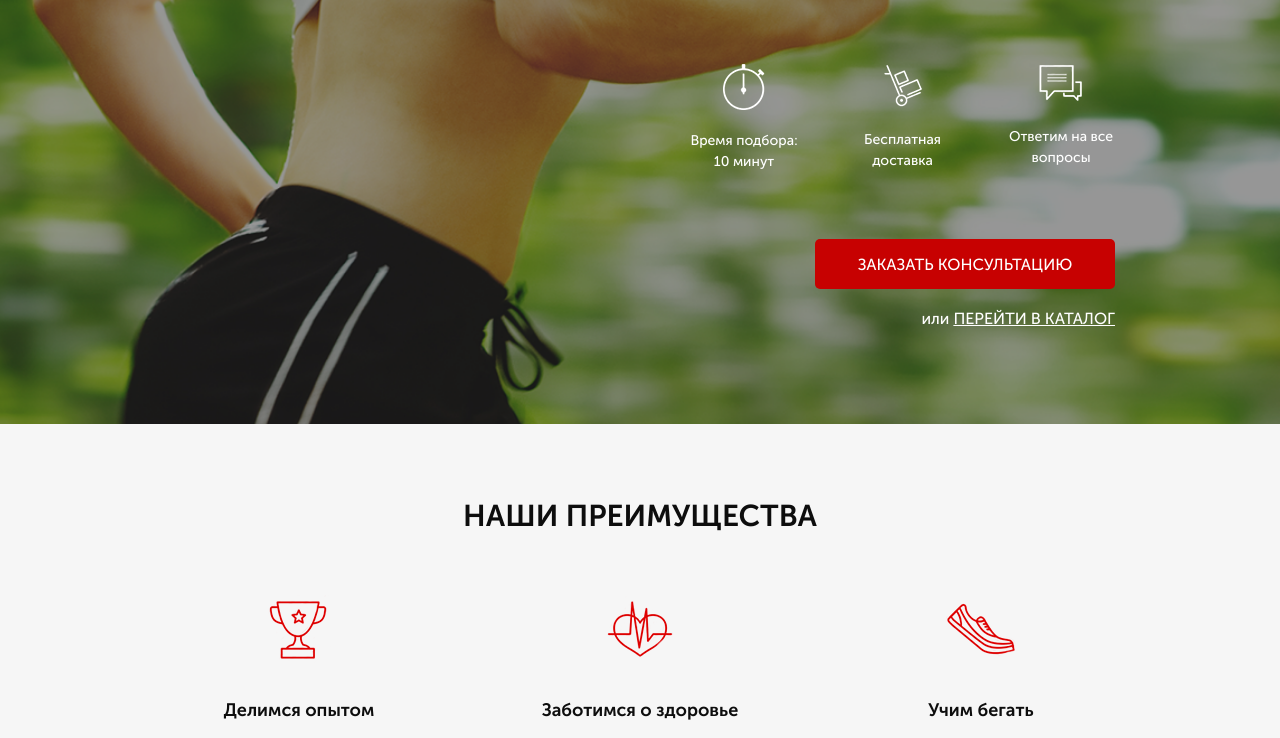
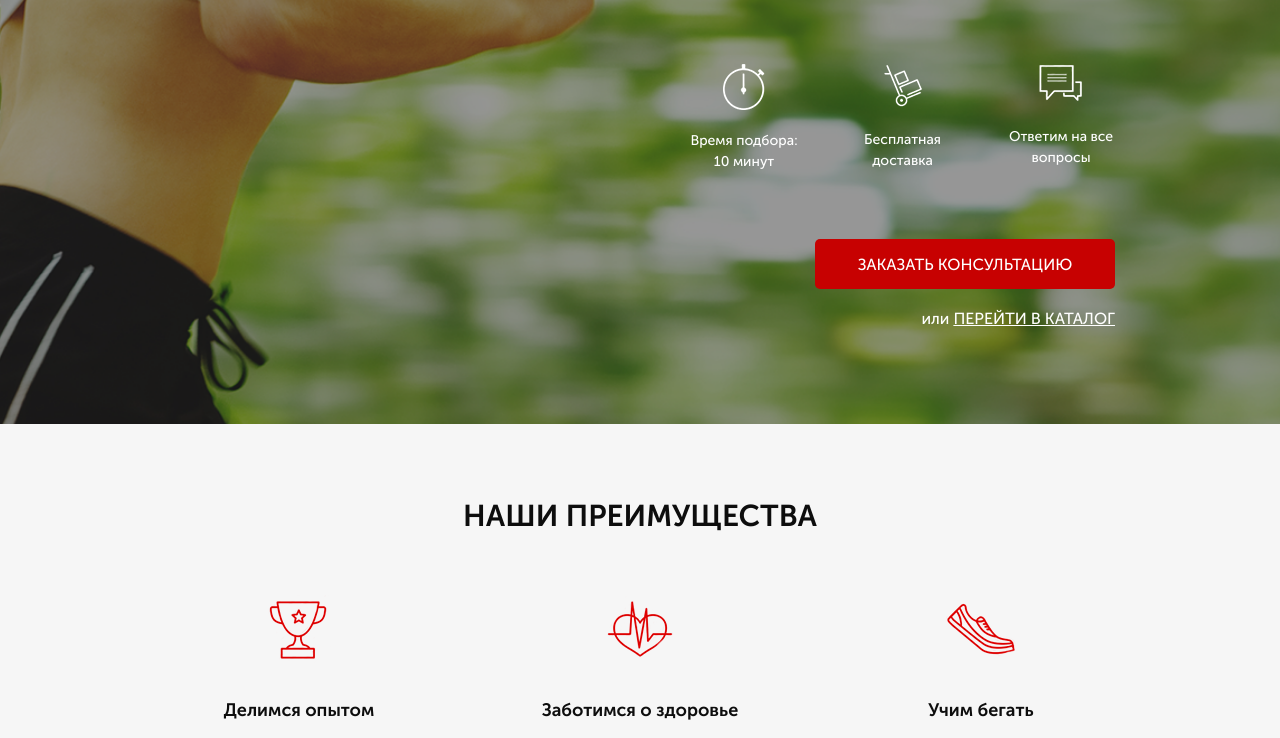
Before and after one commit to Palasar/heart_rate, a website: page index.html in a window 1280 px wide. Shown: the part 303-1041 px from the top of the page. Drawn offline with Linux system fonts and the light colour scheme.

Commit message:
chenged promo

```diff
--- a/sass/bloks/_promo.scss
+++ b/sass/bloks/_promo.scss
@@ -1,14 +1,8 @@
 .promo {
     min-height: 650px;
     padding: 21px 0 93px 0;
-<<<<<<< HEAD
     background: url('../../img/selection-heart-rate.png') center center/cover no-repeat;
     background-position-x: 44%;
-=======
-    background: url('../img/selection-heart-rate.png') center center/cover no-repeat;
-    background-position-x: 10%;
->>>>>>> 7e7c94beaef3743f508d1759c1549fbccd44f015
-
     &__wrapper {
         display: flex;
         flex-direction: column;
```
Also changed, not shown: css/style.min.css.
